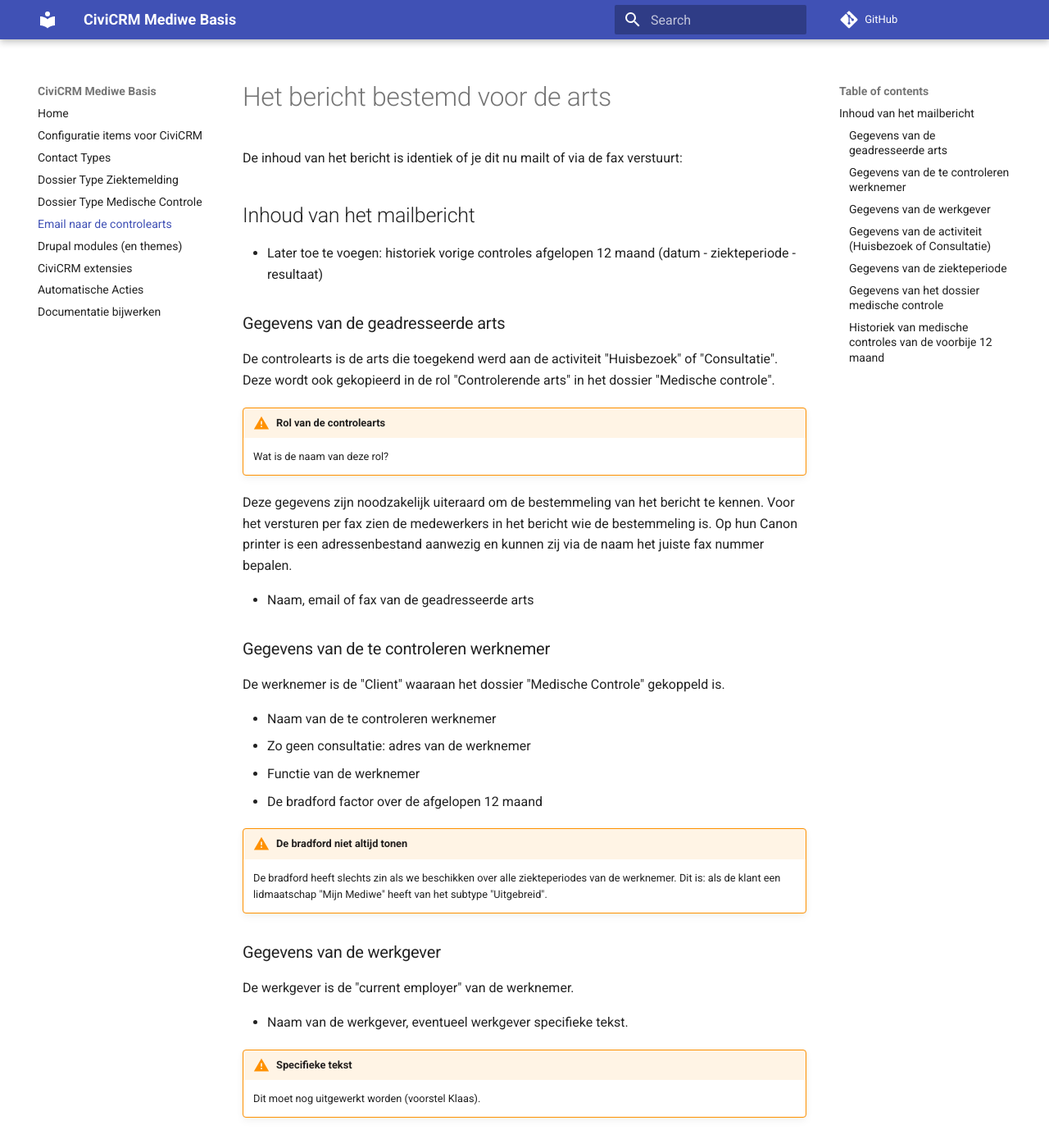
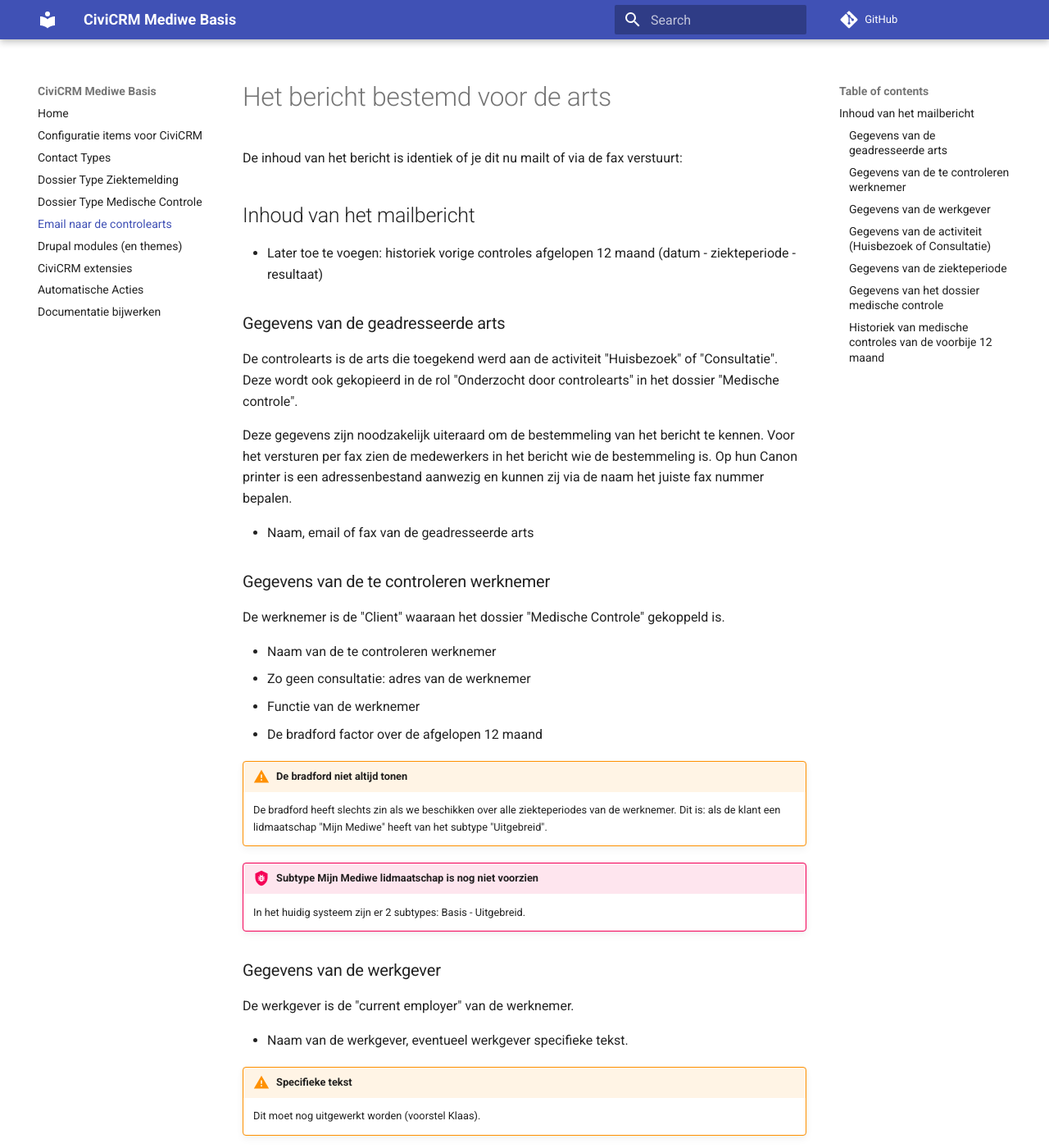
Before and after one commit to CiviCooP/be.mediwe.basis, an MkDocs documentation site: the page built from docs/bericht_arts.md, in a window 1280 px wide and 1400 px high. Shown: the whole window at 82% size. Built offline with MkDocs 1.6.1 and Material for MkDocs 9.7.7, drawn with Linux system fonts in a browser that asks for light colours; comment, search, counter and statistics services are not loaded; old or Windows-style settings are respelled for this version of MkDocs; some of the changed text lies outside the part shown.

Commit message:
Afwerken documentatie email naar arts

```diff
--- a/docs/bericht_arts.md
+++ b/docs/bericht_arts.md
@@ -11,10 +11,7 @@ De inhoud van het bericht is identiek of je dit nu mailt of via de fax verstuurt
 ### Gegevens van de geadresseerde arts
 
 De controlearts is de arts die toegekend werd aan de activiteit "Huisbezoek" of "Consultatie".
-Deze wordt ook gekopieerd in de rol "Controlerende arts" in het dossier "Medische controle".
-
-!!! warning "Rol van de controlearts"
-    Wat is de naam van deze rol?
+Deze wordt ook gekopieerd in de rol "Onderzocht door controlearts" in het dossier "Medische controle".
 
 Deze gegevens zijn noodzakelijk uiteraard om de bestemmeling van het bericht te kennen.
 Voor het versturen per fax zien de medewerkers in het bericht wie de bestemmeling is.
@@ -35,6 +32,8 @@ De werknemer is de "Client" waaraan het dossier "Medische Controle" gekoppeld is
     De bradford heeft slechts zin als we beschikken over alle ziekteperiodes van de werknemer.
     Dit is: als de klant een lidmaatschap "Mijn Mediwe" heeft van het subtype "Uitgebreid".
 
+!!! bug "Subtype Mijn Mediwe lidmaatschap is nog niet voorzien"
+    In het huidig systeem zijn er 2 subtypes: Basis - Uitgebreid.
 
 ### Gegevens van de werkgever
 
@@ -68,6 +67,13 @@ Een "Hercontrole" is een huisbezoek dat binnen hetzelfde dossier "Medische contr
     In het dossier zouden we moeten bewaren wat bij afwezigheid (binnen en buiten 4 wettelijke uren) de volgende
     stap moet zijn en of er wel een volgende stap moet zijn (sommige klanten wensen NIET dat een arts buiten de opgegeven uren
     bij een medewerker op bezoek komt om die 2de stap te ontwijken).
+
+    Elementen:
+     * Verplichte thuis aanwezigheid van ... tot ... (of geen verplichting)
+     * Mag controle buiten deze uren? (Ja/Neen)
+     * Wat als afwezig binnen deze uren? (geen vervolg - consultatie - hercontrole)
+     * Wat als afwezig buiten deze uren? (niet van toepassing - consultatie - hercontrole)
+     * Wat als afwezig zo er geen uren gelden? (Consultatie of hercontrole)
 
 * De datum van de controle (mmc_controle_datum)
 * De omschrijving van de functie van de werknemer uit het dossier medische controle (mmc_job_beschrijving)
```
Also changed, not shown: other parts of docs/bericht_arts.md (+1 -1 lines).
